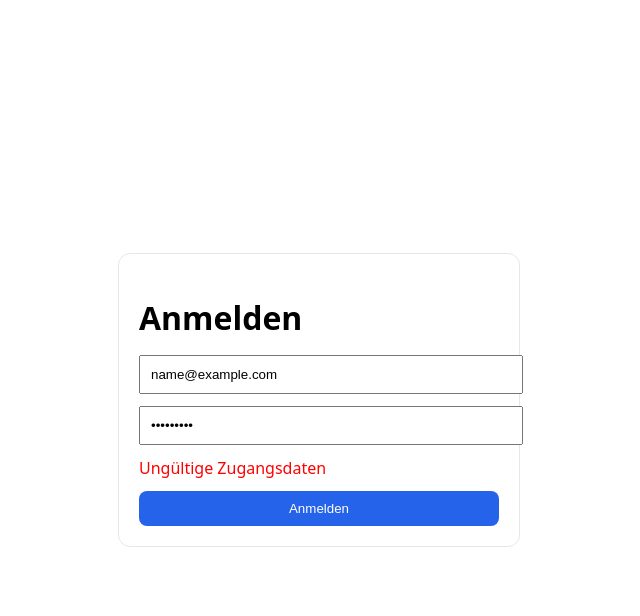
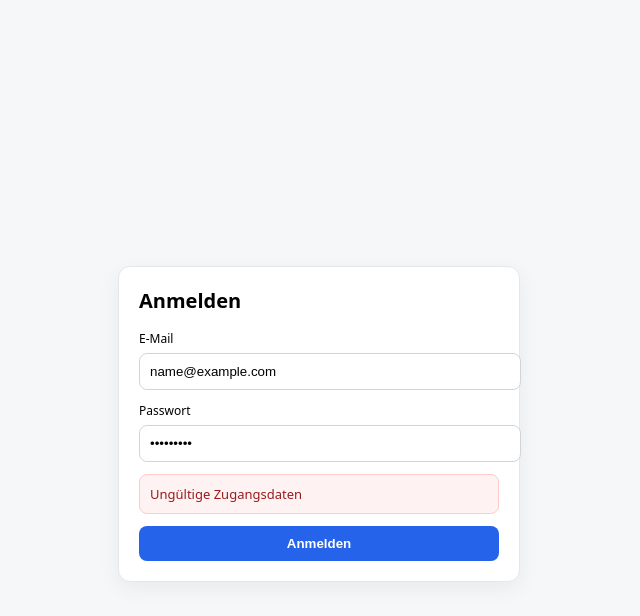
Before and after one commit to kilic-kts-cyber/inseratcheck-mvp, a Next.js app: page /login in a window 1280 px wide. Both pictures are taken after typing "name@example.com", "Sample123" into the empty fields and a click on the button "Anmelden". Shown: the top 616 px of the page, without its empty margins (321-961 px from the left). Built offline with nearby package versions, Linux system fonts and the light colour scheme; no server answers.

Commit message:
Update page.tsx

```diff
--- a/app/login/page.tsx
+++ b/app/login/page.tsx
@@ -25,24 +25,24 @@ export default function LoginPage() {
         body: JSON.stringify({ email, password }),
       });
 
-      const data = await res.json();
+      const data = await res.json().catch(() => ({}));
 
       if (!res.ok) {
-        setErrorMsg(data.error || 'Login fehlgeschlagen');
-        setLoading(false);
+        setErrorMsg(data?.error || 'Login fehlgeschlagen');
         return;
       }
 
       router.replace('/');
       router.refresh();
-    } catch (err: any) {
+    } catch {
       setErrorMsg('Serverfehler beim Login');
+    } finally {
       setLoading(false);
     }
   }
 
   return (
-    <main style={{ minHeight: '100vh', display: 'grid', placeItems: 'center' }}>
+    <main style={{ minHeight: '100vh', display: 'grid', placeItems: 'center', padding: 24, background: '#f6f7f9' }}>
       <form
         onSubmit={handleLogin}
         style={{
@@ -51,33 +51,48 @@ export default function LoginPage() {
           border: '1px solid #e5e7eb',
           borderRadius: 12,
           background: '#ffffff',
+          boxShadow: '0 6px 22px rgba(0,0,0,0.06)',
         }}
       >
-        <h1 style={{ marginBottom: 16 }}>Anmelden</h1>
+        <h1 style={{ margin: 0, marginBottom: 16, fontSize: 20, fontWeight: 700 }}>Anmelden</h1>
 
+        <label style={{ display: 'block', fontSize: 12, marginBottom: 6 }}>E-Mail</label>
         <input
           type="email"
-          placeholder="E-Mail"
+          placeholder="name@beispiel.de"
           value={email}
           onChange={(e) => setEmail(e.target.value)}
           required
-          style={{ width: '100%', marginBottom: 12, padding: 10 }}
+          autoComplete="email"
+          style={{ width: '100%', marginBottom: 12, padding: 10, borderRadius: 8, border: '1px solid #d1d5db' }}
         />
 
+        <label style={{ display: 'block', fontSize: 12, marginBottom: 6 }}>Passwort</label>
         <input
           type="password"
-          placeholder="Passwort"
+          placeholder="••••••••"
           value={password}
           onChange={(e) => setPassword(e.target.value)}
           required
-          style={{ width: '100%', marginBottom: 12, padding: 10 }}
+          autoComplete="current-password"
+          style={{ width: '100%', marginBottom: 12, padding: 10, borderRadius: 8, border: '1px solid #d1d5db' }}
         />
 
-        {errorMsg && (
-          <div style={{ color: 'red', marginBottom: 12 }}>
+        {errorMsg ? (
+          <div
+            style={{
+              background: '#FEF2F2',
+              border: '1px solid #FECACA',
+              color: '#991B1B',
+              padding: 10,
+              borderRadius: 8,
+              marginBottom: 12,
+              fontSize: 13,
+            }}
+          >
             {errorMsg}
           </div>
-        )}
+        ) : null}
 
         <button
           type="submit"
@@ -89,9 +104,12 @@ export default function LoginPage() {
             color: 'white',
             border: 'none',
             borderRadius: 8,
+            fontWeight: 700,
+            cursor: loading ? 'not-allowed' : 'pointer',
+            opacity: loading ? 0.7 : 1,
           }}
         >
-          {loading ? 'Anmelden...' : 'Anmelden'}
+          {loading ? 'Anmelden…' : 'Anmelden'}
         </button>
       </form>
     </main>
```
